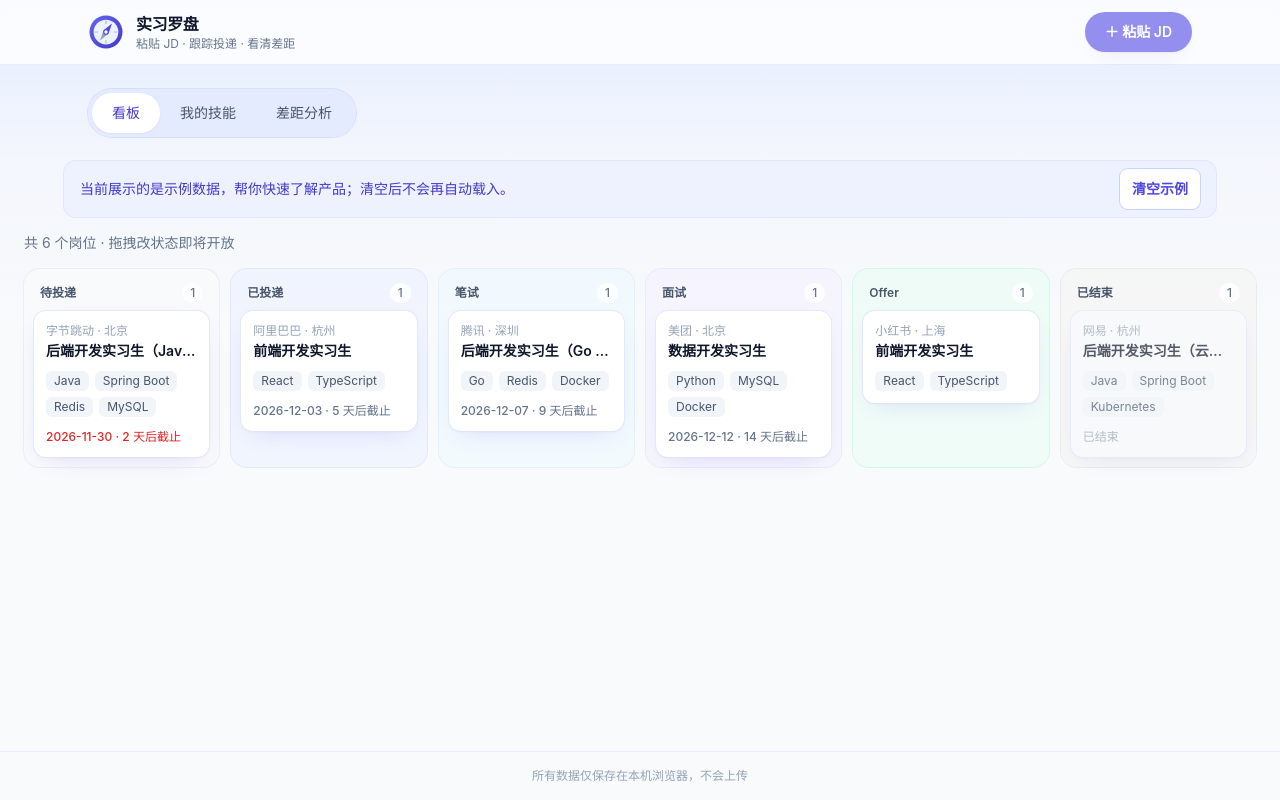
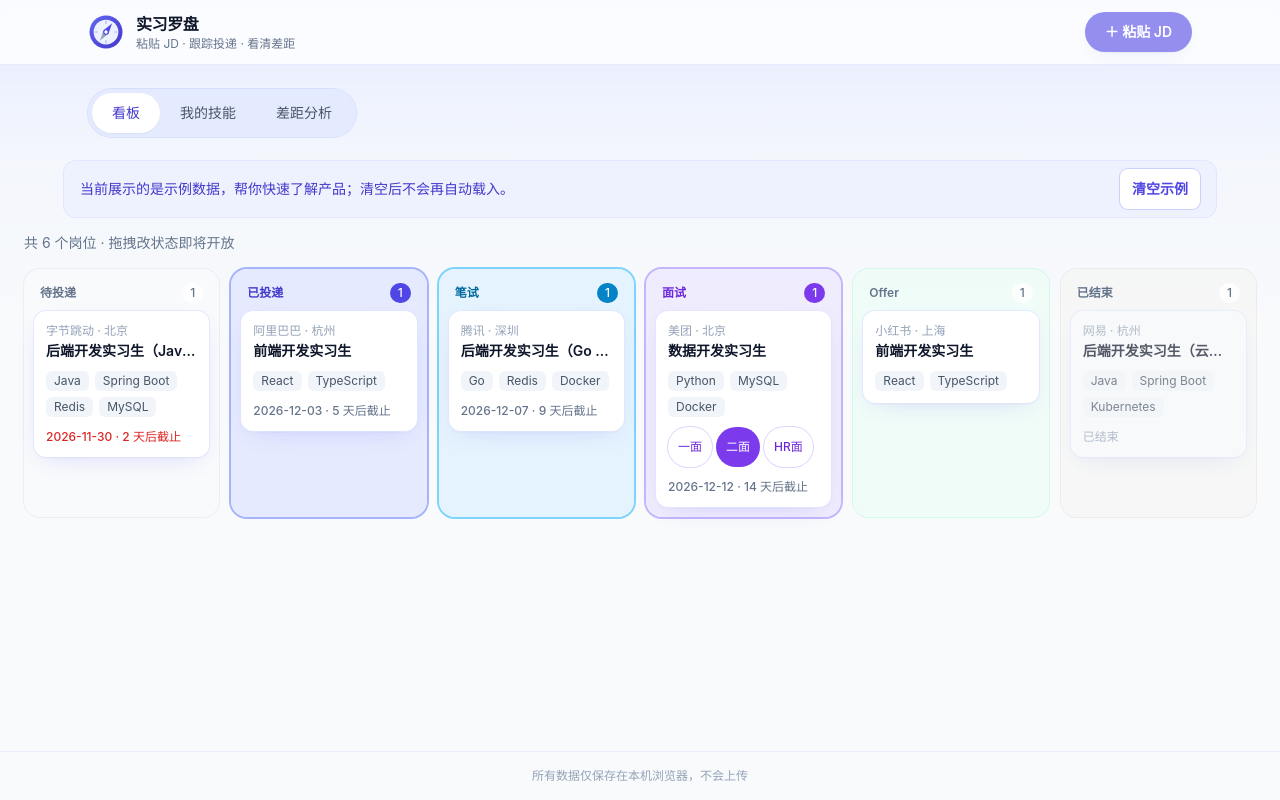
Before and after one commit to hjhssupersg/intern-compass, a React (Vite) app: page / in a window 1280 px wide. Built offline with nearby package versions, Linux system fonts and the light colour scheme.

Commit message:
feat(board): 进行中三列醒目化、面试轮次细分、手机单列总览（M2-1 修订）

```diff
--- a/src/App.tsx
+++ b/src/App.tsx
@@ -7,7 +7,7 @@ import { SkillsPage } from './features/skills/SkillsPage'
 import { GapPage } from './features/gap/GapPage'
 import { ensureSeed, removeSamples } from './lib/seed'
 import { getLastLoadError, saveJobs, saveSkills } from './lib/storage'
-import type { Job, SkillState, StorageError } from './types'
+import type { InterviewStage, Job, SkillState, StorageError } from './types'
 
 function storageNotice(error: StorageError | null | undefined): string | null {
   if (error === 'corrupted') return '检测到本地数据损坏，已备份原数据并重置为空。'
@@ -47,6 +47,13 @@ export default function App() {
     snapshotRef.current = null
     persist(snapshot.jobs, snapshot.skills)
     setBanner('sample')
+  }
+
+  function handleStageChange(jobId: string, stage: InterviewStage) {
+    persist(
+      jobs.map((job) => (job.id === jobId ? { ...job, interviewStage: stage } : job)),
+      skills,
+    )
   }
 
   return (
@@ -91,7 +98,7 @@ export default function App() {
           {banner && <SampleBanner mode={banner} onClear={handleClear} onUndo={handleUndo} />}
         </div>
         <div key={tab} className={`animate-fade-up ${tab === 'board' ? '' : 'mx-auto max-w-6xl'}`}>
-          {tab === 'board' && <BoardPage jobs={jobs} />}
+          {tab === 'board' && <BoardPage jobs={jobs} onStageChange={handleStageChange} />}
           {tab === 'skills' && <SkillsPage skills={skills} />}
           {tab === 'gap' && <GapPage />}
         </div>
--- a/src/features/board/BoardColumn.tsx
+++ b/src/features/board/BoardColumn.tsx
@@ -1,31 +1,31 @@
-import type { Job, Status } from '../../types'
+import type { InterviewStage, Job, Status } from '../../types'
 import { STATUS_LABELS } from '../../types'
+import { COLUMN_COUNT_STYLES, COLUMN_HEADER_STYLES, COLUMN_STYLES } from './columnStyles'
 import { JobCard } from './JobCard'
 
-const COLUMN_STYLES: Record<Status, string> = {
-  todo: 'bg-slate-50 ring-slate-200/60',
-  applied: 'bg-indigo-50/70 ring-indigo-100',
-  written: 'bg-sky-50/70 ring-sky-100',
-  interview: 'bg-violet-50/70 ring-violet-100',
-  offer: 'bg-emerald-50/70 ring-emerald-100',
-  closed: 'bg-stone-100/80 ring-stone-200/70',
-}
-
-export function BoardColumn({ status, jobs }: { status: Status; jobs: Job[] }) {
+export function BoardColumn({
+  status,
+  jobs,
+  onStageChange,
+}: {
+  status: Status
+  jobs: Job[]
+  onStageChange: (jobId: string, stage: InterviewStage) => void
+}) {
   return (
     <section
       aria-label={STATUS_LABELS[status]}
-      className={`w-60 shrink-0 rounded-2xl p-2.5 ring-1 xl:w-auto ${COLUMN_STYLES[status]}`}
+      className={`h-full rounded-2xl p-2.5 ${COLUMN_STYLES[status]}`}
     >
       <header className="flex items-center justify-between px-1.5 pb-2 pt-1">
-        <h2 className="text-xs font-semibold text-slate-600">{STATUS_LABELS[status]}</h2>
-        <span className="rounded-full bg-white/80 px-2 py-0.5 text-xs font-medium text-slate-500">
+        <h2 className={`text-xs ${COLUMN_HEADER_STYLES[status]}`}>{STATUS_LABELS[status]}</h2>
+        <span className={`rounded-full px-2 py-0.5 text-xs font-medium ${COLUMN_COUNT_STYLES[status]}`}>
           {jobs.length}
         </span>
       </header>
       <div className="space-y-2.5">
         {jobs.map((job) => (
-          <JobCard key={job.id} job={job} />
+          <JobCard key={job.id} job={job} onStageChange={onStageChange} />
         ))}
         {jobs.length === 0 && (
           <p className="rounded-xl border border-dashed border-slate-200 px-3 py-6 text-center text-xs text-slate-400">
--- a/src/features/board/BoardPage.tsx
+++ b/src/features/board/BoardPage.tsx
@@ -1,7 +1,9 @@
+import { useState } from 'react'
 import { EmptyState } from '../../components/EmptyState'
-import type { Job } from '../../types'
+import type { InterviewStage, Job, Status } from '../../types'
 import { STATUS_LABELS, STATUS_ORDER } from '../../types'
 import { BoardColumn } from './BoardColumn'
+import { CHIP_ACTIVE_STYLES, CHIP_IDLE_STYLE } from './columnStyles'
 
 function BoardIcon() {
   return (
@@ -13,23 +15,18 @@ function BoardIcon() {
   )
 }
 
-export function BoardPage({ jobs }: { jobs: Job[] }) {
-  if (jobs.length > 0) {
-    return (
-      <section>
-        <p className="mb-4 text-sm text-slate-500">共 {jobs.length} 个岗位 · 拖拽改状态即将开放</p>
-        <div className="flex items-stretch gap-3 overflow-x-auto pb-3 xl:grid xl:grid-cols-6 xl:overflow-visible">
-          {STATUS_ORDER.map((status) => (
-            <BoardColumn
-              key={status}
-              status={status}
-              jobs={jobs.filter((job) => job.status === status)}
-            />
-          ))}
-        </div>
-      </section>
+export function BoardPage({
+  jobs,
+  onStageChange,
+}: {
+  jobs: Job[]
+  onStageChange: (jobId: string, stage: InterviewStage) => void
+}) {
+  const [mobileStatus, setMobileStatus] = useState<Status>(
+    () => STATUS_ORDER.find((status) => jobs.some((job) => job.status === status)) ?? 'todo',
   )
-  }
+
+  if (jobs.length === 0) {
     return (
       <EmptyState
         icon={<BoardIcon />}
@@ -63,3 +60,43 @@ export function BoardPage({ jobs }: { jobs: Job[] }) {
       </EmptyState>
     )
   }
+
+  return (
+    <section>
+      <p className="mb-4 text-sm text-slate-500">共 {jobs.length} 个岗位 · 拖拽改状态即将开放</p>
+      <div className="mb-3 flex flex-wrap gap-1.5 md:hidden">
+        {STATUS_ORDER.map((status) => {
+          const count = jobs.filter((job) => job.status === status).length
+          const active = mobileStatus === status
+          return (
+            <button
+              key={status}
+              type="button"
+              aria-pressed={active}
+              onClick={() => setMobileStatus(status)}
+              className={`min-h-[40px] rounded-full px-3 text-xs font-semibold transition ${
+                active ? CHIP_ACTIVE_STYLES[status] : CHIP_IDLE_STYLE
+              }`}
+            >
+              {STATUS_LABELS[status]} {count}
+            </button>
+          )
+        })}
+      </div>
+      <div className="md:flex md:items-stretch md:gap-3 md:overflow-x-auto md:pb-3 xl:grid xl:grid-cols-6 xl:overflow-visible">
+        {STATUS_ORDER.map((status) => (
+          <div
+            key={status}
+            className={`${mobileStatus === status ? '' : 'hidden'} md:block md:w-60 md:shrink-0 xl:w-auto`}
+          >
+            <BoardColumn
+              status={status}
+              jobs={jobs.filter((job) => job.status === status)}
+              onStageChange={onStageChange}
+            />
+          </div>
+        ))}
+      </div>
+    </section>
+  )
+}
--- a/src/features/board/JobCard.tsx
+++ b/src/features/board/JobCard.tsx
@@ -1,7 +1,14 @@
 import { daysUntil } from '../../lib/date'
-import type { Job } from '../../types'
+import type { InterviewStage, Job } from '../../types'
+import { INTERVIEW_STAGE_LABELS, INTERVIEW_STAGES } from '../../types'
 
-export function JobCard({ job }: { job: Job }) {
+export function JobCard({
+  job,
+  onStageChange,
+}: {
+  job: Job
+  onStageChange: (jobId: string, stage: InterviewStage) => void
+}) {
   const closed = job.status === 'closed'
   let deadlineText: string | null = null
   let urgent = false
@@ -33,6 +40,25 @@ export function JobCard({ job }: { job: Job }) {
           </span>
         ))}
       </div>
+      {job.status === 'interview' && (
+        <div className="mt-2.5 flex flex-wrap gap-1" role="group" aria-label="面试轮次">
+          {INTERVIEW_STAGES.map((stage) => (
+            <button
+              key={stage}
+              type="button"
+              aria-pressed={job.interviewStage === stage}
+              onClick={() => onStageChange(job.id, stage)}
+              className={`min-h-[40px] rounded-full px-2.5 text-xs font-medium transition ${
+                job.interviewStage === stage
+                  ? 'bg-violet-600 text-white'
+                  : 'bg-white text-violet-700 ring-1 ring-violet-200'
+              }`}
+            >
+              {INTERVIEW_STAGE_LABELS[stage]}
+            </button>
+          ))}
+        </div>
+      )}
       {deadlineText && (
         <p
           className={`mt-3 text-xs font-medium ${
--- /dev/null
+++ b/src/features/board/columnStyles.ts
@@ -0,0 +1,39 @@
+import type { Status } from '../../types'
+
+export const COLUMN_STYLES: Record<Status, string> = {
+  todo: 'bg-slate-50 ring-1 ring-slate-200/60',
+  applied: 'bg-indigo-100/80 ring-2 ring-indigo-300',
+  written: 'bg-sky-100/80 ring-2 ring-sky-300',
+  interview: 'bg-violet-100/80 ring-2 ring-violet-300',
+  offer: 'bg-emerald-50/60 ring-1 ring-emerald-100',
+  closed: 'bg-stone-100/70 ring-1 ring-stone-200/70',
+}
+
+export const COLUMN_HEADER_STYLES: Record<Status, string> = {
+  todo: 'font-semibold text-slate-500',
+  applied: 'font-bold text-indigo-700',
+  written: 'font-bold text-sky-700',
+  interview: 'font-bold text-violet-700',
+  offer: 'font-semibold text-slate-500',
+  closed: 'font-semibold text-slate-500',
+}
+
+export const COLUMN_COUNT_STYLES: Record<Status, string> = {
+  todo: 'bg-white/80 text-slate-500',
+  applied: 'bg-indigo-600 text-white',
+  written: 'bg-sky-600 text-white',
+  interview: 'bg-violet-600 text-white',
+  offer: 'bg-white/80 text-slate-500',
+  closed: 'bg-white/80 text-slate-500',
+}
+
+export const CHIP_ACTIVE_STYLES: Record<Status, string> = {
+  todo: 'bg-slate-600 text-white',
+  applied: 'bg-indigo-600 text-white',
+  written: 'bg-sky-600 text-white',
+  interview: 'bg-violet-600 text-white',
+  offer: 'bg-emerald-600 text-white',
+  closed: 'bg-stone-500 text-white',
+}
+
+export const CHIP_IDLE_STYLE = 'bg-white text-slate-600 ring-1 ring-slate-200'
--- a/src/lib/seed.ts
+++ b/src/lib/seed.ts
@@ -50,6 +50,7 @@ export function createSampleJobs(today: string = todayLocal()): Job[] {
       rawJD:
         '【美团】数据开发实习生\n参与外卖履约数据仓库的建模与报表开发。\n要求：熟悉 Python 与 SQL，了解数据仓库分层与调度；有 Spark 使用经验加分。',
       status: 'interview',
+      interviewStage: 'second',
     },
     {
       company: '小红书',
--- a/src/types.ts
+++ b/src/types.ts
@@ -1,4 +1,14 @@
 export type Status = 'todo' | 'applied' | 'written' | 'interview' | 'offer' | 'closed'
+
+export type InterviewStage = 'first' | 'second' | 'hr'
+
+export const INTERVIEW_STAGES: InterviewStage[] = ['first', 'second', 'hr']
+
+export const INTERVIEW_STAGE_LABELS: Record<InterviewStage, string> = {
+  first: '一面',
+  second: '二面',
+  hr: 'HR面',
+}
 
 export const STATUS_ORDER: Status[] = ['todo', 'applied', 'written', 'interview', 'offer', 'closed']
 
@@ -22,6 +32,7 @@ export interface Job {
   requirements: string
   rawJD: string
   status: Status
+  interviewStage?: InterviewStage
   note?: string
   createdAt: string
   isSample?: boolean
```
Also changed, not shown: 1 other file (tests, documents, lock files or other folders). Lines whose indentation alone changed are shown as unchanged.
